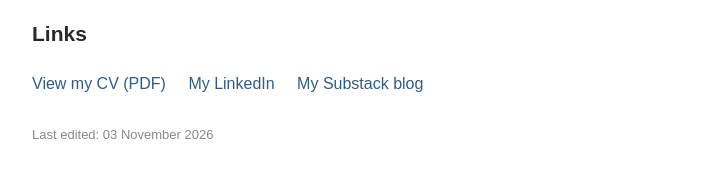
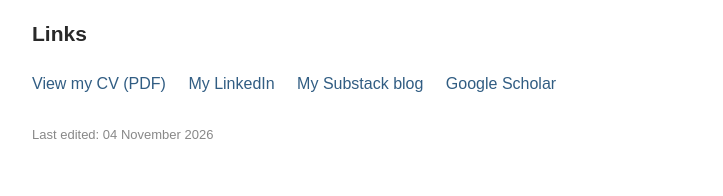
Before and after one commit to nicohsmith/nicohsmith.github.io, a plain HTML site: page index.html in a window 1280 px wide. Shown: the part 689-885 px from the top of the page, without its empty margins (268-991 px from the left). Drawn offline with Linux system fonts and the light colour scheme.

Commit message:
Add Google Scholar link and update last edited date
Added a link to Google Scholar and updated last edited date.

```diff
--- a/index.html
+++ b/index.html
@@ -127,7 +127,8 @@
     <a href="Nico Smith CV October 2026.pdf">View my CV (PDF)</a>
     <a href="https://www.linkedin.com/in/nico-smith-4730562a1/">My LinkedIn</a>
     <a href="https://nicosmith1.substack.com/">My Substack blog</a>
+    <a href="https://scholar.google.co.uk/citations?user=oLInxRQAAAAJ&hl=en&oi=sra">Google Scholar</a>
   </p>
-<p class="last-edited">Last edited: 03 November 2026</p>
+<p class="last-edited">Last edited: 04 November 2026</p>
   <footer>
     © 2026 Nico Smith
```
